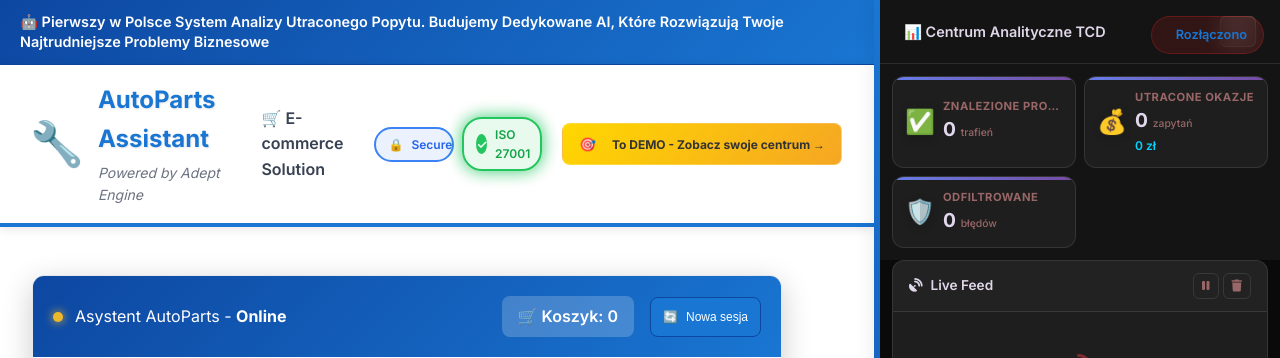
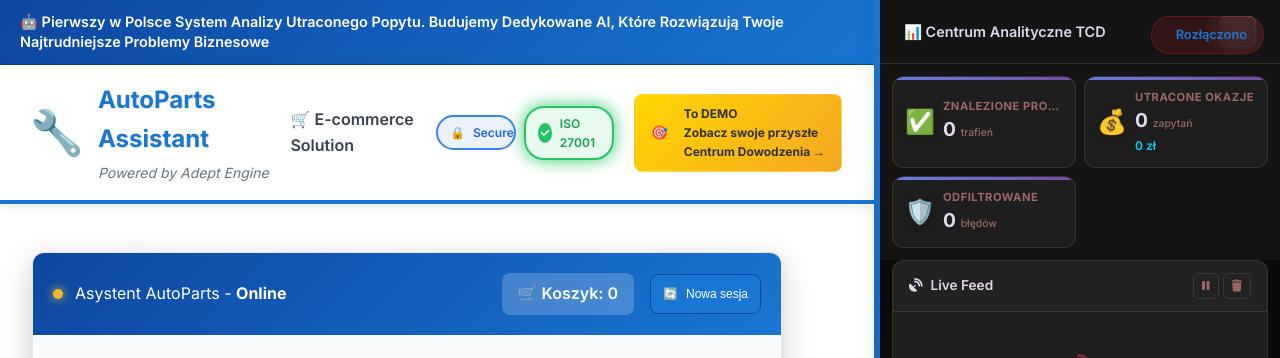
Before and after one commit to lukiikebukuro/zjednoczona-forteca, a Flask app: page /demo in a window 1280 px wide. Shown: the top 358 px of the page. Run offline with Flask 3, Linux system fonts and the light colour scheme; some libraries are stand-ins or nearby versions.

Commit message:
Revise CTA link text and format on demo page
Updated the demo page call-to-action link text and structure.

```diff
--- a/Projects/forteca_finalna/templates/demo_page.html
+++ b/Projects/forteca_finalna/templates/demo_page.html
@@ -78,9 +78,13 @@
                                     </div>
                                     <!-- CTA LINK -->
                                     <a href="/login" class="header-cta-link">
-                                        <span class="cta-icon">🎯</span>
-                                        <span>To DEMO - Zobacz swoje centrum →</span>
-                                    </a>
+    <span class="cta-icon">🎯</span>
+    <span>
+        To DEMO<br>
+        Zobacz swoje przyszłe<br>
+        <strong>Centrum Dowodzenia →</strong>
+    </span>
+</a>
                                 </div>
                             </div>
                         </div>
```
